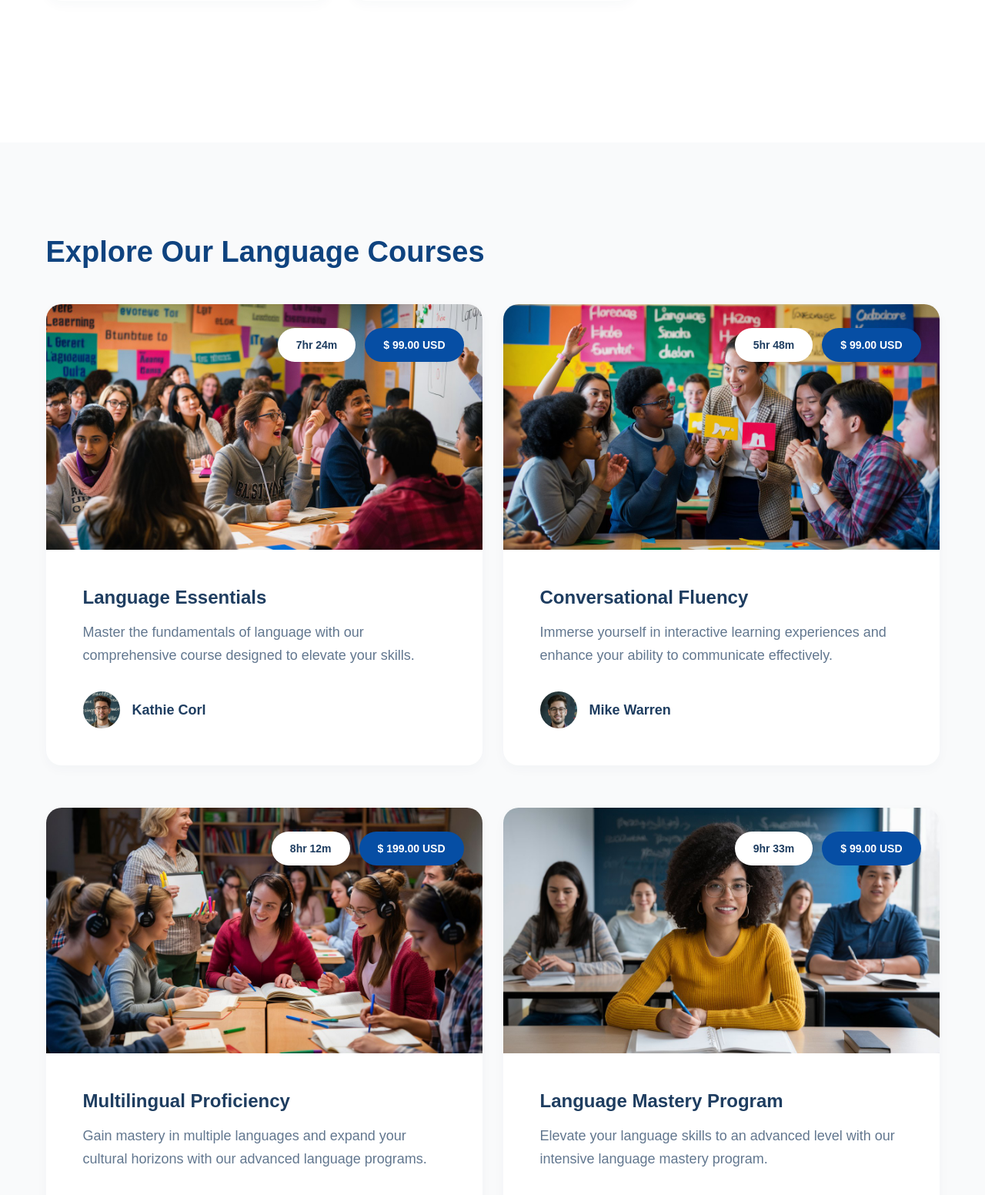
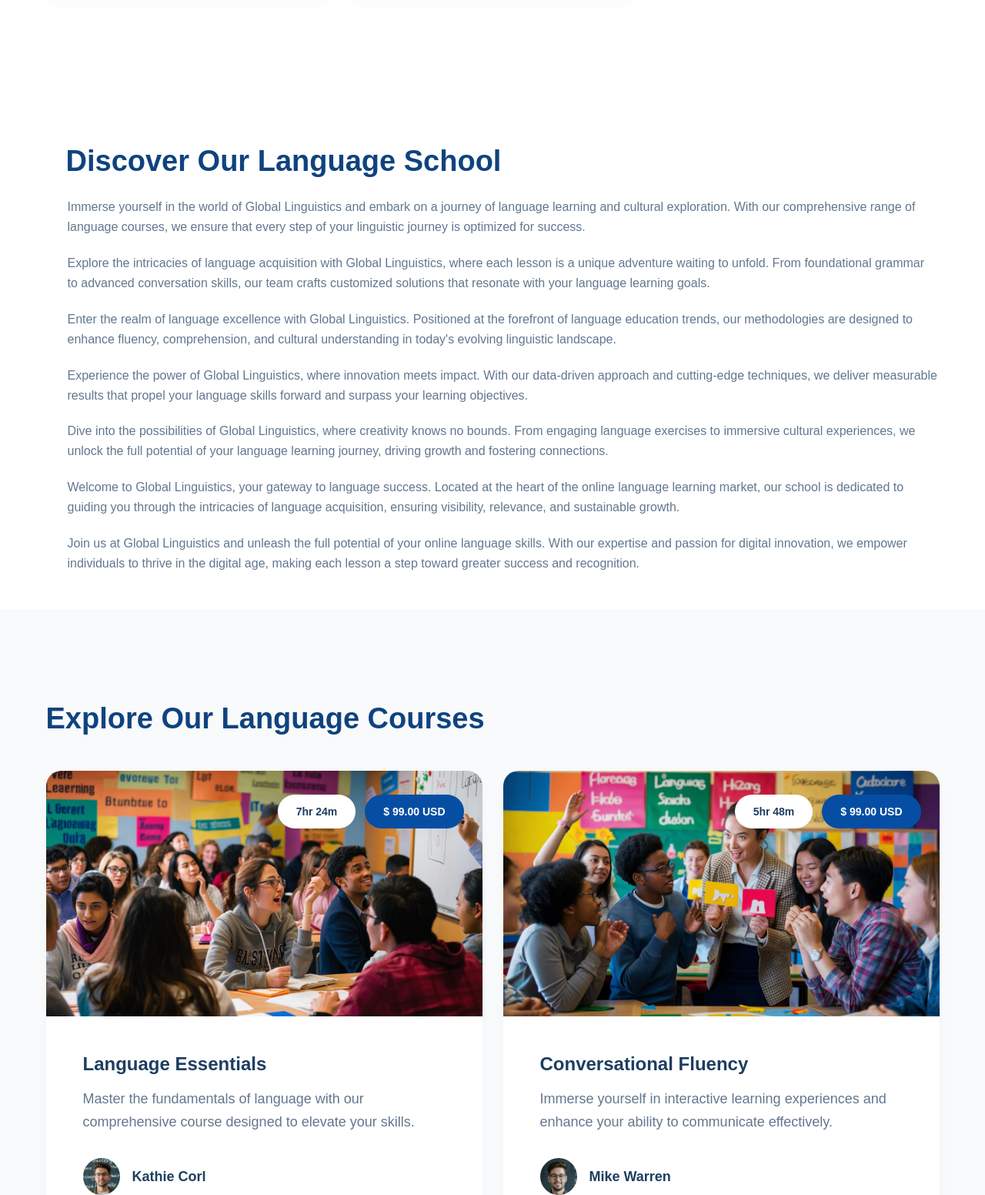
Before and after one commit to MishaKozarev/Template, a PHP site: page /about.html in a window 1280 px wide. Shown: the part 4948-6500 px from the top of the page at 77% size. Run offline with PHP 8.4, Linux system fonts and the light colour scheme; some web fonts are replaced.

Commit message:
feat: add text

```diff
--- a/about.html
+++ b/about.html
@@ -72,7 +72,7 @@
       </div>
     </header>
     <main>
-      <div class="FIEcHgwnHEkNKln MDKSHgUqUlvdorH">
+      <section class="FIEcHgwnHEkNKln MDKSHgUqUlvdorH">
         <div class="tkUCBFEuiNgdGpy ukalPvXSvQgPwZa">
           <div class="lfGunaqFktkWRLI">
             <div class="NEjbnkuFizSTdyZ tXtsBBGtaQEvdgN">
@@ -111,9 +111,12 @@
             class="lROnnfVBdHnnNvF rlWetnWvVFCHhkB"
           />
         </div>
-      </div>
+      </section>
 
-      <div class="FIEcHgwnHEkNKln PwkBsqshMgmYoqK" id="section-OurAchievements">
+      <section
+        class="FIEcHgwnHEkNKln PwkBsqshMgmYoqK"
+        id="section-OurAchievements"
+      >
         <div class="aGOMZcPBfzxRzvo UfXgCEYJeVWvmkY">
           <h2 class="XEvxUsBwdlheXrB UfXgCEYJeVWvmkY">
             Celebrating Our Achievements
@@ -147,9 +150,9 @@
             </div>
           </div>
         </div>
-      </div>
+      </section>
 
-      <div class="FIEcHgwnHEkNKln">
+      <section class="FIEcHgwnHEkNKln">
         <div class="tkUCBFEuiNgdGpy ukalPvXSvQgPwZa">
           <div class="xgOMnWlSmTTwEJg">
             <div class="NEjbnkuFizSTdyZ LxWnVzgvAJutHvG">
@@ -193,9 +196,9 @@
             </div>
           </div>
         </div>
-      </div>
+      </section>
 
-      <div class="FIEcHgwnHEkNKln DbQUamdhcCRjhtf">
+      <section class="FIEcHgwnHEkNKln DbQUamdhcCRjhtf">
         <div class="DaxRksZVNoOrCWn"></div>
         <div class="JRNsfNpJcwKPZFu jcudPluDmLUAQBs">
           <h2 class="XEvxUsBwdlheXrB jcudPluDmLUAQBs">Our Core Values</h2>
@@ -275,9 +278,9 @@
             class="lROnnfVBdHnnNvF rlWetnWvVFCHhkB"
           />
         </div>
-      </div>
+      </section>
 
-      <div id="CdUuyAXJhUIsofb" class="FIEcHgwnHEkNKln">
+      <section id="CdUuyAXJhUIsofb" class="FIEcHgwnHEkNKln">
         <div class="tkUCBFEuiNgdGpy ukalPvXSvQgPwZa" id="section-OurTeam">
           <div class="oEHGOPfurQaIPIy apoAGeCUgaxAGjI">
             <div class="NEjbnkuFizSTdyZ mqJOgNFKLnBrssC">
@@ -378,9 +381,66 @@
             </div>
           </div>
         </div>
-      </div>
+      </section>
 
-      <div
+      <section class="section-text">
+        <div class="section-text__container">
+          <div class="block-text">
+            <h2>Discover Our Language School</h2>
+            <ol class="rounded">
+              <li>
+                Immerse yourself in the world of Global Linguistics and embark
+                on a journey of language learning and cultural exploration. With
+                our comprehensive range of language courses, we ensure that
+                every step of your linguistic journey is optimized for success.
+              </li>
+              <li>
+                Explore the intricacies of language acquisition with Global
+                Linguistics, where each lesson is a unique adventure waiting to
+                unfold. From foundational grammar to advanced conversation
+                skills, our team crafts customized solutions that resonate with
+                your language learning goals.
+              </li>
+              <li>
+                Enter the realm of language excellence with Global Linguistics.
+                Positioned at the forefront of language education trends, our
+                methodologies are designed to enhance fluency, comprehension,
+                and cultural understanding in today's evolving linguistic
+                landscape.
+              </li>
+              <li>
+                Experience the power of Global Linguistics, where innovation
+                meets impact. With our data-driven approach and cutting-edge
+                techniques, we deliver measurable results that propel your
+                language skills forward and surpass your learning objectives.
+              </li>
+              <li>
+                Dive into the possibilities of Global Linguistics, where
+                creativity knows no bounds. From engaging language exercises to
+                immersive cultural experiences, we unlock the full potential of
+                your language learning journey, driving growth and fostering
+                connections.
+              </li>
+              <li>
+                Welcome to Global Linguistics, your gateway to language success.
+                Located at the heart of the online language learning market, our
+                school is dedicated to guiding you through the intricacies of
+                language acquisition, ensuring visibility, relevance, and
+                sustainable growth.
+              </li>
+              <li>
+                Join us at Global Linguistics and unleash the full potential of
+                your online language skills. With our expertise and passion for
+                digital innovation, we empower individuals to thrive in the
+                digital age, making each lesson a step toward greater success
+                and recognition.
+              </li>
+            </ol>
+          </div>
+        </div>
+      </section>
+
+      <section
         class="FIEcHgwnHEkNKln PwkBsqshMgmYoqK WMJevAgscEsMiNh"
         id="section-OurCourses"
       >
@@ -559,7 +619,7 @@
             </div>
           </div>
         </div>
-      </div>
+      </section>
     </main>
     <footer class="BUpJBpPNUciJkqT">
       <div class="tkUCBFEuiNgdGpy ukalPvXSvQgPwZa">
--- a/css/style.css
+++ b/css/style.css
@@ -3480,3 +3480,36 @@ a {
 .ssvePIwoDaivLxb {
   max-height: 0;
 }
+
+.section-text__container {
+  padding: 0 20px 40px;
+  max-width: 1209px;
+  margin: 0 auto;
+}
+
+.block-text h2 {
+  padding-left: 30px;
+}
+
+.section-text__container li {
+  list-style-type: none;
+}
+
+.rounded {
+  counter-reset: li;
+  list-style: none;
+  text-shadow: 0 1px 0 rgba(255, 255, 255, 0.5);
+  padding: 0;
+}
+
+.rounded li {
+  position: relative;
+  display: block;
+  padding: 0.4em 0.4em 0.4em 2em;
+  margin: 0.5em 0;
+  border-radius: 0.3em;
+  margin-bottom: 0;
+  font-size: 1rem;
+  font-weight: 300;
+  line-height: 1.625rem;
+}
```
